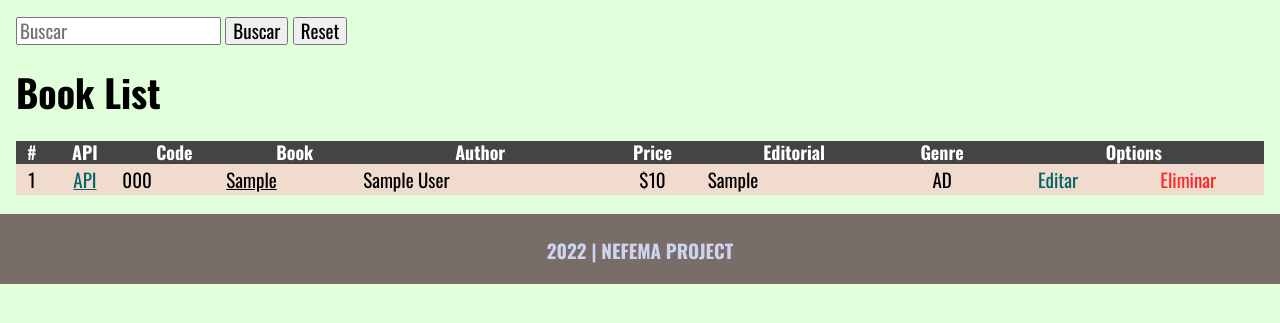
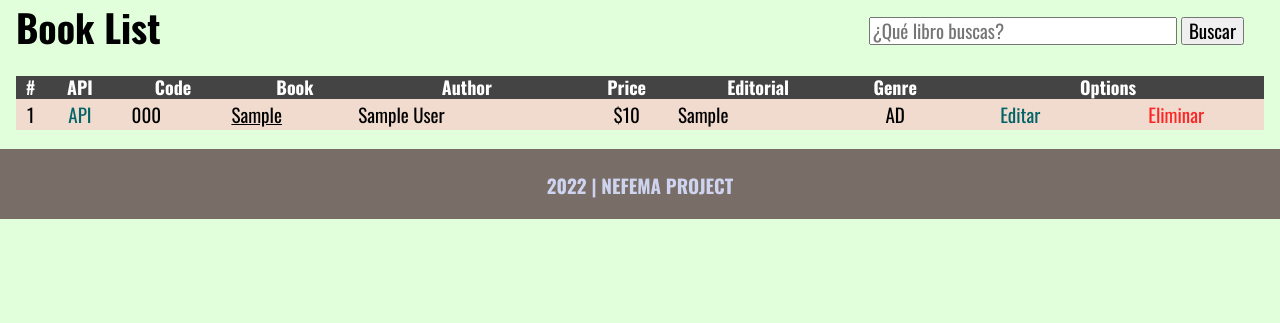
Before and after one commit to esgaelramos/Django-Bookstore-Manager, a Django app: page / in a window 1280 px wide. Shown: the part 59-382 px from the top of the page. Run offline with Django 4.2, Linux system fonts and the light colour scheme; tables that the repository leaves empty hold one stand-in row (values such as "Sample post").

Commit message:
Change to responsive the web

```diff
--- a/static/css/style.css
+++ b/static/css/style.css
@@ -169,7 +169,7 @@ table thead {
   color: #fff;
   font-size: 18px;
 }
-table {
+table{
   border-collapse: collapse;
   width: 100%;
 }
@@ -179,13 +179,22 @@ td{
 .center-table{
     text-align: center;
 }
+#code-table{
+    padding-left: 17px;
+}
 #table-book a{
     color: var(--body-color);
     text-decoration: underline;
 }
 #api-table a{
     color: var(--link-edit-color);
+}
+#api-table a:hover{
+    color: var(--link-edit-color);
     text-decoration: underline;
+}
+.link-edit{
+    padding: 0 7px;
 }
 .link-edit a{
     color: var(--link-edit-color);
@@ -193,11 +202,27 @@ td{
 #delete-link a{
     color: #ff2525;
 }
+.visibility-responsive{
+    display: block;
+}
+
 /* **************************************************
     BLOG CONTAINER
 ************************************************* **/
 .blog-container{
     margin: 2rem;
+}
+
+/* **************************************************
+    SEARCHER
+************************************************* **/
+.input-grup{
+    text-align: right;
+    margin-right: 20px;
+    margin-bottom: -65px;
+}
+.input-grup input{
+    width: 300px;
 }
 
 
@@ -287,7 +312,10 @@ footer{
 ************************************************* **/
 /* --- 900PX --- */
 @media (max-width: 900px){
-    /* --- H --- */
+    /* --- VISIBILITY --- */
+    .visibility-responsive{
+        display: none;
+    }
 }
 
 /* --- 800PX --- */
@@ -301,18 +329,39 @@ footer{
     }
     #menu-pc-options{
         display: none;
-    }}
-
+    }
+}
 /* --- 700PX --- */
 @media (max-width: 700px){
+    body{
+        font-size: 17px;
+    }
     /* --- BLOG CONTAINER --- */
     .blog-container{
         margin: 0;
+    }
+    /* --- SEARCHER --- */
+    .input-grup{
+        text-align: center;
+        margin-top: -10px;
+        margin-bottom: -5px;
+    }
+    .input-grup input{
+        width: 300px;
     }
 }
 
 /* --- 500PX --- */
 @media (max-width: 500px){
+    .header-title a span{
+        font-size: 28px;
+    }
+    /* --- VISIBILITY --- */
+    .visibility-responsive-450{
+        display: none;
+    }
+
+
 
 }
 
--- a/templates/home.html
+++ b/templates/home.html
@@ -13,14 +13,10 @@
             <div class="searcher">
                 <form method="GET">
                     <div class="input-grup">
-                        <input type="text" placeholder="Buscar" name="search">
+                        <input type="text" placeholder="¿Qué libro buscas?" name="search">
                         <button type="submit">
                             Buscar
                         </button>
-                        <button type="reset" name="reset-search">
-                            Reset
-                        </button>
-
                     </div>
                 </form>
             </div>
@@ -29,13 +25,13 @@
                 <thead>
                     <tr>
                         <th>#</th>
-                        <th>API</th>
-                        <th>Code</th>
+                        <th class="visibility-responsive-450">API</th>
+                        <th class="visibility-responsive">Code</th>
                         <th>Book</th>
                         <th>Author</th>
-                        <th>Price</th>
-                        <th>Editorial</th>
-                        <th>Genre</th>
+                        <th class="visibility-responsive-450">Price</th>
+                        <th class="visibility-responsive">Editorial</th>
+                        <th class="visibility-responsive-450">Genre</th>
                         <th colspan="2" id="opciones" >Options</th>
                     </tr>
                 </thead>
@@ -43,13 +39,13 @@
                     {% for book in books %}
                     <tr>
                         <td class="center-table">{{ forloop.counter }}</td>
-                        <td class="center-table" id="api-table"><a href="/api/books/{{ book.slug }}">API</a></td>
-                        <td>{{ book.code }}</td>
+                        <td class="center-table visibility-responsive-450" id="api-table"><a href="/api/books/{{ book.slug }}">API</a></td>
+                        <td class="visibility-responsive" id="code-table">{{ book.code }}</td>
                         <td id="table-book"><a href="book/{{ book.slug }}">{{ book.book }}</a></td>
                         <td>{{ book.author }}</td>
-                        <td class="center-table">${{ book.price }}</td>
-                        <td>{{ book.editorial }}</td>
-                        <td class="center-table">{{ book.genre }}</td>
+                        <td class="center-table visibility-responsive-450">${{ book.price }}</td>
+                        <td class="visibility-responsive">{{ book.editorial }}</td>
+                        <td class="center-table visibility-responsive-450">{{ book.genre }}</td>
                         <td class="center-table link-edit"><a href="admin/library/book/{{ book.code }}/change/" class="btn btn-info">Editar</a></td>
                         <td class="center-table link-edit" id="delete-link"><a href="deleteBook/{{ book.code }}" class="btn btn-danger btnEliminacion">Eliminar</a></td>
                     </tr>
--- a/templates/partials/_navbar.html
+++ b/templates/partials/_navbar.html
@@ -20,7 +20,6 @@
                     <li class="option-item"><strong><a href="/literature">LITERATURE</a></strong></li>
                     <li class="option-item"><strong><a href="/contact">CONTACT</a></strong></li>
                 </div>
-
             </div>
         </div>
         <!-- --- MENU COMPUTER --- -->
```
